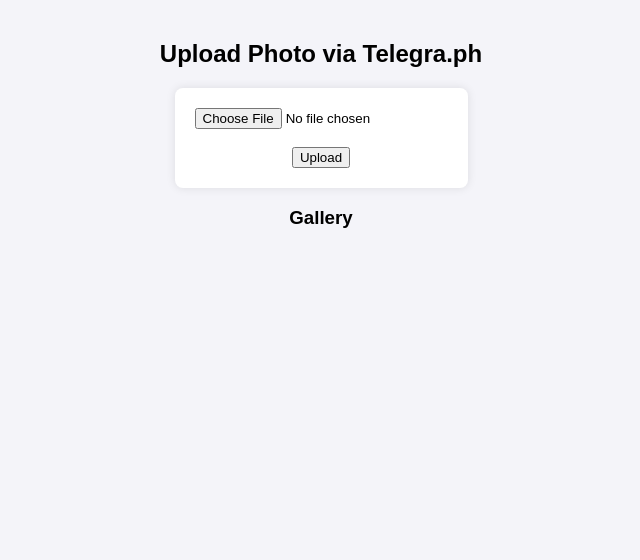
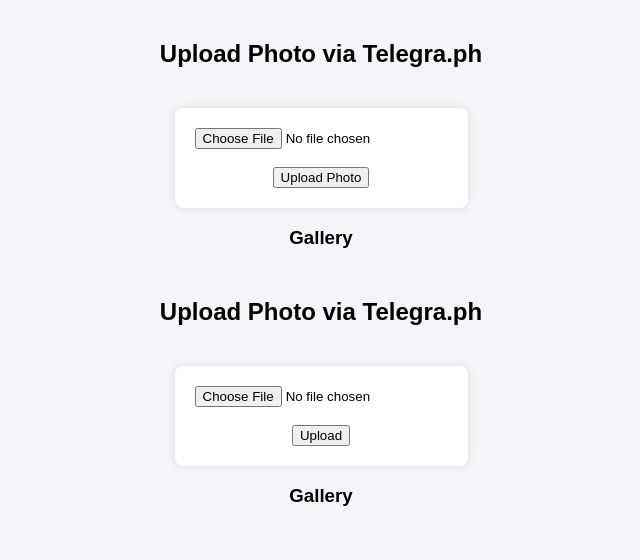
Before and after one commit to aadarshsinghnov-byte/DB, a plain HTML site: page public/index.html in a window 1280 px wide. Shown: the whole page, without its empty margins (319-959 px from the left). Drawn offline with Linux system fonts and the light colour scheme; no server answers.

Commit message:
Update index.html

```diff
--- a/public/index.html
+++ b/public/index.html
@@ -11,7 +11,44 @@
         .gallery img { width: 100%; height: 150px; object-fit: cover; border-radius: 6px; box-shadow: 0px 2px 5px rgba(0,0,0,0.2); }
     </style>
 </head>
+<body><!DOCTYPE html>
+<html lang="en">
+<head>
+    <meta charset="UTF-8">
+    <meta name="viewport" content="width=device-width, initial-scale=1.0">
+    <title>Telegraph Image Host</title>
+    <style>
+        body { font-family: Arial, sans-serif; max-width: 800px; margin: 0 auto; padding: 20px; text-align: center; background: #f4f4f9; }
+        form { background: white; padding: 20px; border-radius: 8px; box-shadow: 0px 0px 10px rgba(0,0,0,0.1); display: inline-block; margin-top: 20px; }
+        .gallery { display: grid; grid-template-columns: repeat(auto-fill, minmax(200px, 1fr)); gap: 15px; margin-top: 30px; }
+        .gallery img { width: 100%; height: 150px; object-fit: cover; border-radius: 6px; box-shadow: 0px 2px 5px rgba(0,0,0,0.2); }
+    </style>
+</head>
 <body>
+
+    <h2>Upload Photo via Telegra.ph</h2>
+
+    <!-- Yeh form photo upload karne ke liye hai -->
+    <form action="/upload" method="POST" enctype="multipart/form-data">
+        <input type="file" name="photo" accept="image/*" required><br><br>
+        <button type="submit">Upload Photo</button>
+    </form>
+
+    <h3>Gallery</h3>
+    <div class="gallery" id="gallery"></div>
+
+    <script>
+        async function loadGallery() {
+            const res = await fetch('/photos');
+            const photos = await res.json();
+            const gallery = document.getElementById('gallery');
+            gallery.innerHTML = photos.map(p => `<img src="${p.url}" alt="Uploaded Photo">`).join('');
+        }
+        loadGallery();
+    </script>
+
+</body>
+</html>
 
     <h2>Upload Photo via Telegra.ph</h2>
     <form action="/upload" method="POST" enctype="multipart/form-data">
```
